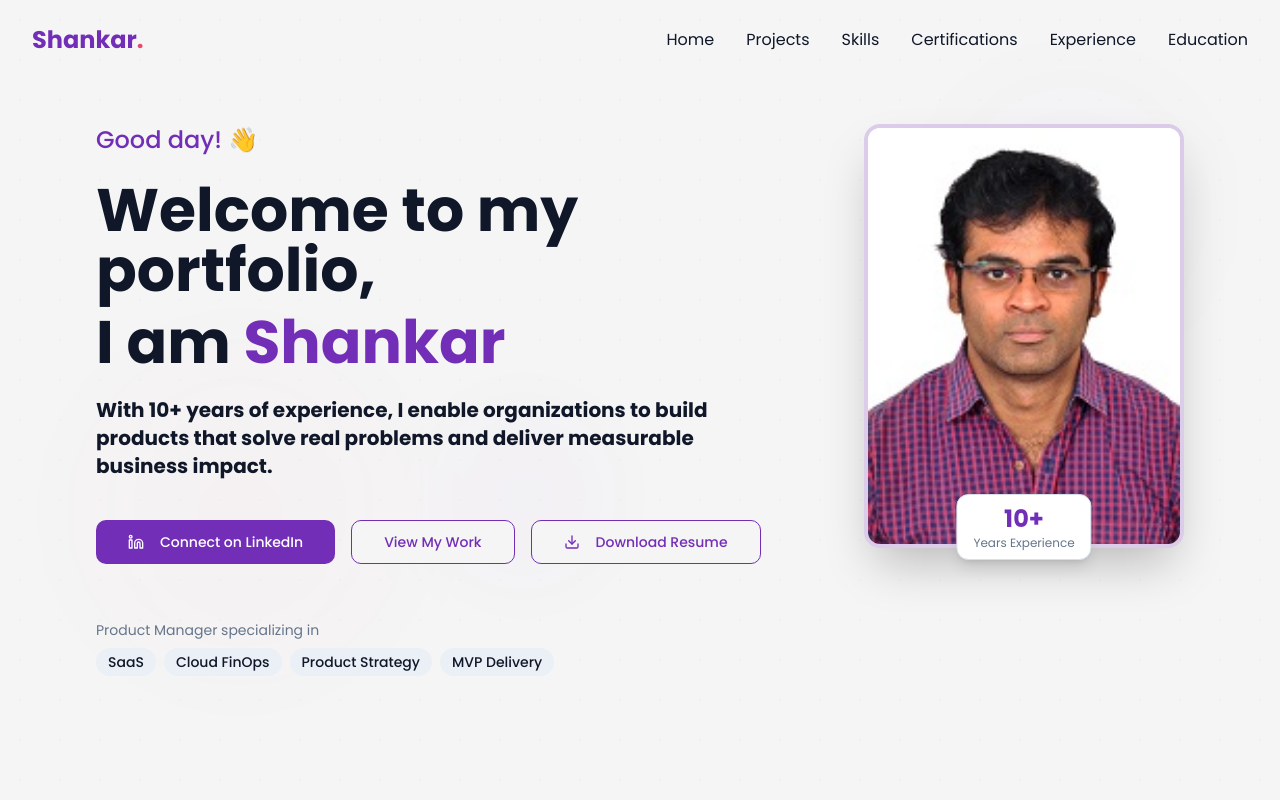
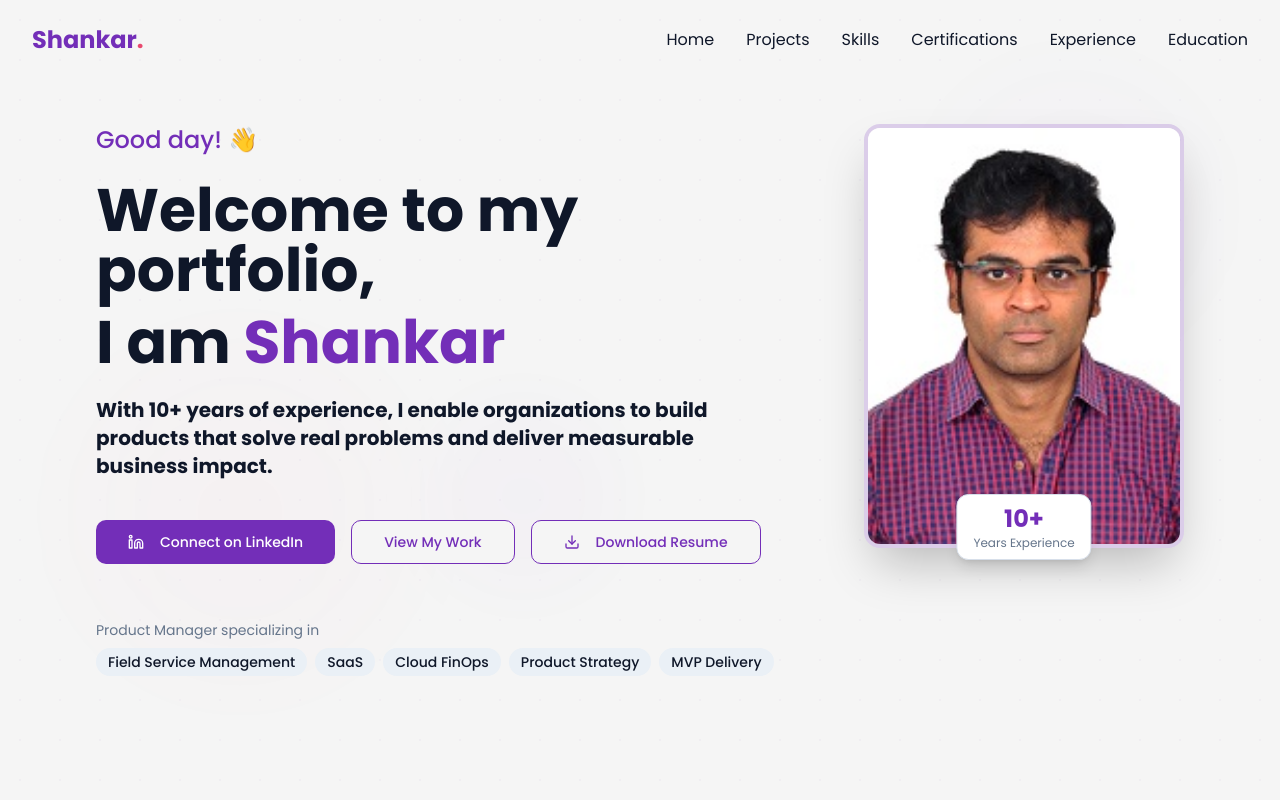
Before and after one commit to shankargportfolio/shankargportfolio.github.io, a React (Vite) app: page / in a window 1280 px wide. Shown: the top 800 px of the page. Built offline with nearby package versions, Linux system fonts and the light colour scheme; the HTML template or start-up script is replaced by a standard one.

Commit message:
Changes
Co-authored-by: shankargportfolio <239411803+shankargportfolio@users.noreply.github.com>

```diff
--- a/src/components/Hero.tsx
+++ b/src/components/Hero.tsx
@@ -83,7 +83,7 @@ const Hero = () => {
             <div className="pt-8">
               <p className="text-sm text-muted-foreground mb-2">Product Manager specializing in</p>
               <div className="flex flex-wrap gap-2">
-                {["SaaS", "Cloud FinOps", "Product Strategy", "MVP Delivery"].map((tag) => (
+                {["Field Service Management", "SaaS", "Cloud FinOps", "Product Strategy", "MVP Delivery"].map((tag) => (
                   <span
                     key={tag}
                     className="px-3 py-1 bg-muted text-foreground rounded-full text-sm font-medium"
```
